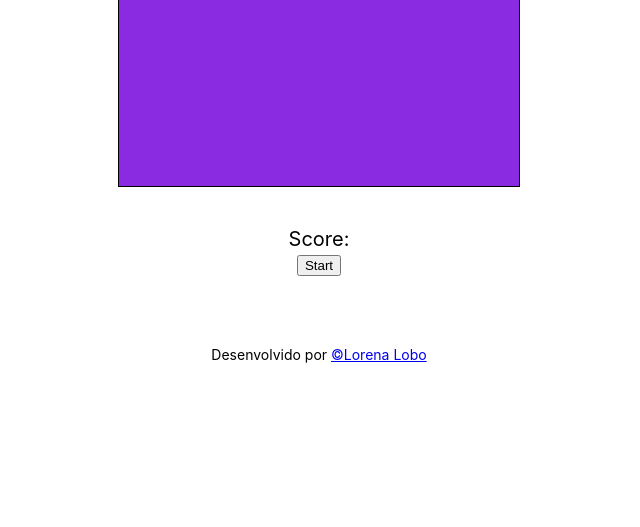
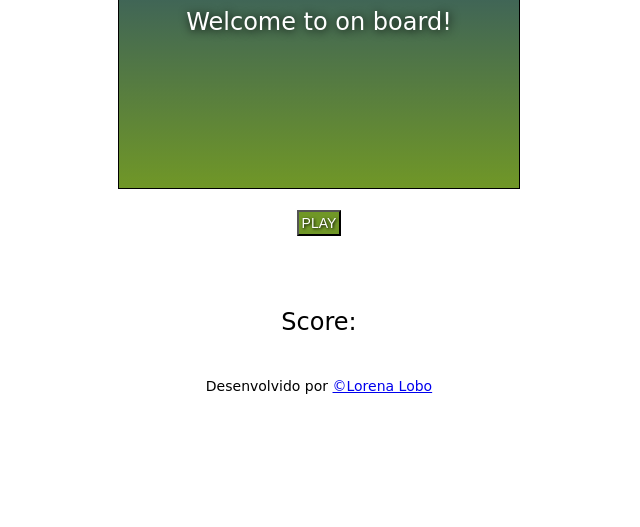
Before and after one commit to loaalobo/memory_game, a plain HTML site: page index.html in a window 1280 px wide. Shown: the part 273-800 px from the top of the page, without its empty margins (321-961 px from the left). Drawn offline with Linux system fonts and the light colour scheme; a web font is replaced by a local one.

Commit message:
style: add style to start button and improve grid style

```diff
--- a/index.html
+++ b/index.html
@@ -29,16 +29,16 @@
         <div class="grid"></div>
     </div>
 
-    <div class="result">
-        Score: <span id="result"></span>
+    <div class="btn">
+        <button id="btn">Play</button>
     </div>
 
-    <div class="btn">
-        <button class="btn">Start</button>
+    <div class="score">
+        Score: <span id="score"></span>
     </div>
 
     <footer class="footer">
-        Desenvolvido por <a href="https://www.linkedin.com/in/lorena-lobo-97968b175/">&copyLorena Lobo</a>
+        Desenvolvido por <a href="https://www.linkedin.com/in/lorena-lobo-97968b175/" target="_blank" title="linkedin">&copyLorena Lobo</a>
     </footer>
 
     <script src="script.js"></script>
--- a/script.js
+++ b/script.js
@@ -57,7 +57,7 @@ document.addEventListener('DOMContentLoaded', () => { // o evento DOMContentLoad
 
     // acessa os espaços que já criei no html tanto para o jogo em si quanto para a exibição do resultado
     const grid = document.querySelector('.grid');
-    const resultDisplay = document.querySelector('#result');
+    const resultDisplay = document.querySelector('#score');
 
     let cardsChosen = []; // cria uma lista para armazenar as 2 cartas escolhidas por rodada
     let cardsChosenId = []; // cria uma lista para armazenar os ids das 2 cartas escolhidas por rodada
@@ -109,11 +109,20 @@ document.addEventListener('DOMContentLoaded', () => { // o evento DOMContentLoad
         }
     }
 
-    function welcomemsg() {
+    /*function welcomemsg() {
         const welcomemsg = document.createElement('p');
-        welcomemsg.textContent = 'Welcome to the Memory Game!';
+        welcomemsg.textContent = 'Welcome to on board!';
         welcomemsg.classList.add('welcomemsg')
         grid.appendChild(welcomemsg);
+    }*/
+    function welcomemsg() {
+        const spacewelcomemsg = document.createElement('div');
+        spacewelcomemsg.classList.add('spacewelcomemsg');
+        const welcomemsg = document.createElement('p');
+        welcomemsg.classList.add('welcomemsg')
+        welcomemsg.textContent = 'Welcome to on board!';
+        grid.appendChild(spacewelcomemsg);
+        spacewelcomemsg.appendChild(welcomemsg);
     }
     welcomemsg();
 
--- a/style.css
+++ b/style.css
@@ -1,28 +1,16 @@
 @import url('https://fonts.googleapis.com/css2?family=Cabin+Sketch:wght@400;700&display=swap');
 
 body {
-    font-family: -apple-system, BlinkMacSystemFont, 'Segoe UI', Roboto, Oxygen, Ubuntu, Cantarell, 'Open Sans', 'Helvetica Neue', sans-serif;
+    font-family: 'Cabin Sketch', cursive;
     font-size: 20px;
     text-align: center;
 }
 
 h1 {
-    font-family: 'Cabin Sketch', cursive;
-    font-size: 50px;
+    font-size: 3em;
     font-weight: bold;
-    margin-bottom: 1em;
+    margin-bottom: 0.5em;
     margin-top: 1em;
-}
-
-.welcomemsg {
-    font-family: -apple-system, BlinkMacSystemFont, 'Segoe UI', Roboto, Oxygen, Ubuntu, Cantarell, 'Open Sans', 'Helvetica Neue', sans-serif;
-    font-size: 2em;
-    background-color: blueviolet;
-    height: 100%;
-    width: 100%;
-    margin: 0;
-    height: 300px;
-    width: 400px;
 }
 
 .container {
@@ -34,6 +22,7 @@ h1 {
 }
 
 .grid {
+    margin: 0;
     display: flex;
     flex-wrap: wrap;
     /*height: 300px;
@@ -41,16 +30,48 @@ h1 {
     align-items: center;
 }
 
+.spacewelcomemsg {
+    font-size: 1.2em;
+    background: linear-gradient(to bottom, rgb(36, 72, 114), rgb(112, 151, 39));
+    color: white;
+    text-shadow: 1px 1px 10px black;
+    height: 100%;
+    width: 100%;
+    margin: 0;
+    height: 300px;
+    width: 400px;
+}
+
+.welcomemsg {
+    margin-top: 5em;
+}
+
 img {
     width: 100px;
     height: 100px;
 }
 
-.result {
-    margin-top: 2em;
+#btn {
+    font-size: 0.7em;
+    color: white;
+    text-shadow: 1px 1px 3px black;
+    text-transform: uppercase;
+    background: rgb(112, 151, 39);
+    padding: 0.2em;
+    margin-top: 1.5em;
+}
+
+#btn:hover {
+    box-shadow: 1px 1px 5px black;
+    transition-duration: 0.2s;
+}
+
+.score {
+    font-size: 1.2em;
+    margin-top: 3em;
 }
 
 .footer {
     font-size: 14px;
-    margin-top: 5em;
+    margin-top: 3em;
 }
```
